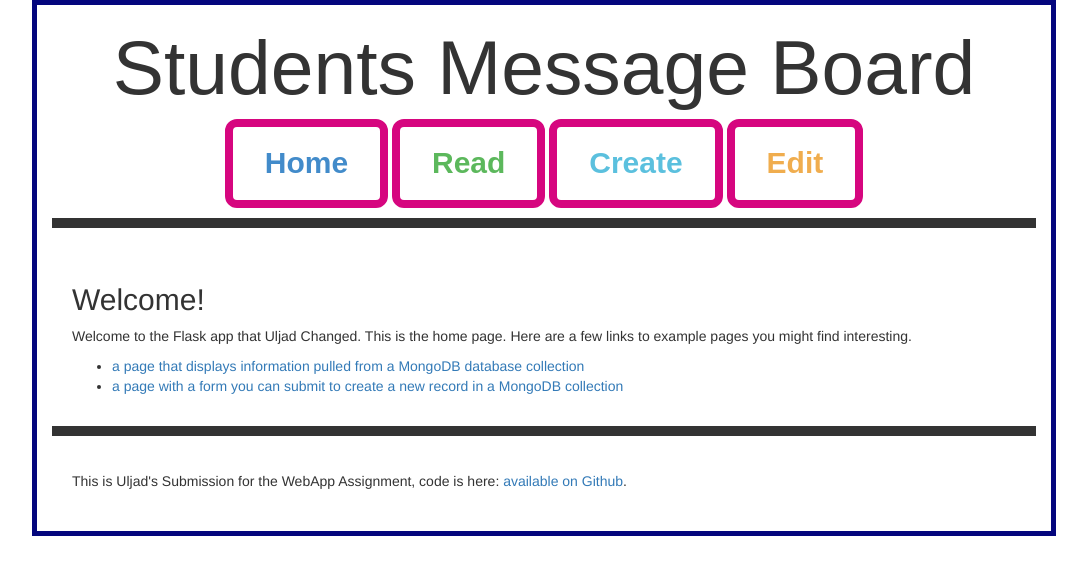
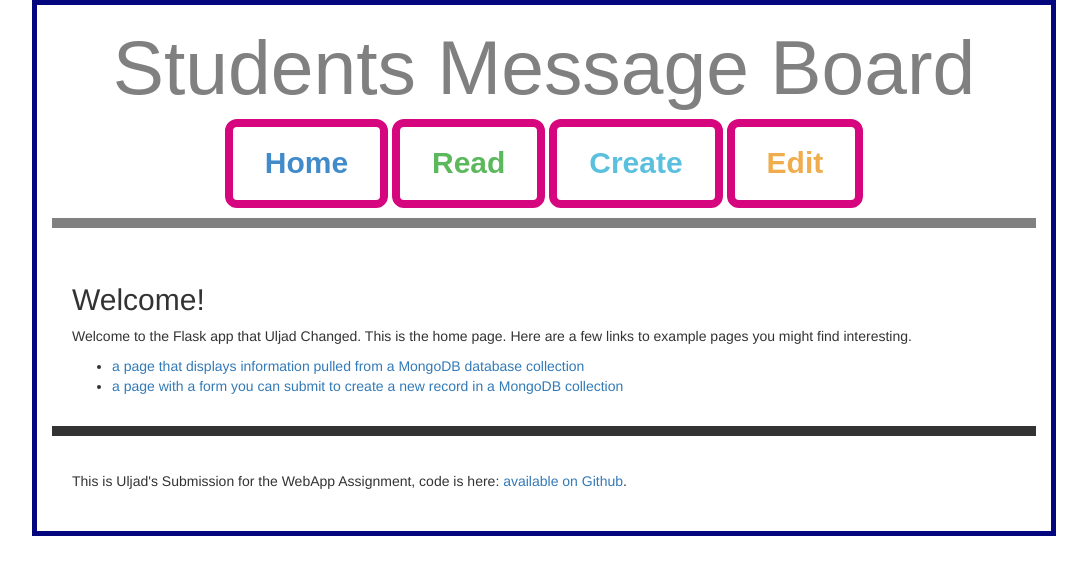
Before and after one commit to uljad/WebAppDemo, a Flask app: page / in a window 1280 px wide. Shown: the top 575 px of the page, without its empty margins (96-1183 px from the left). Run offline with Flask 2, Linux system fonts and the light colour scheme; parts of the project's set-up code (start-up, migrations or seed data) failed here and were passed over; some libraries are stand-ins or nearby versions.

Commit message:
ceterngin and gray

```diff
--- a/static/css/style.css
+++ b/static/css/style.css
@@ -8,6 +8,7 @@
 header{
   text-align: center;
   font-family: Arial, Helvetica, sans-serif;
+  color:gray;
 }
 
 h2 .welcome{
```
